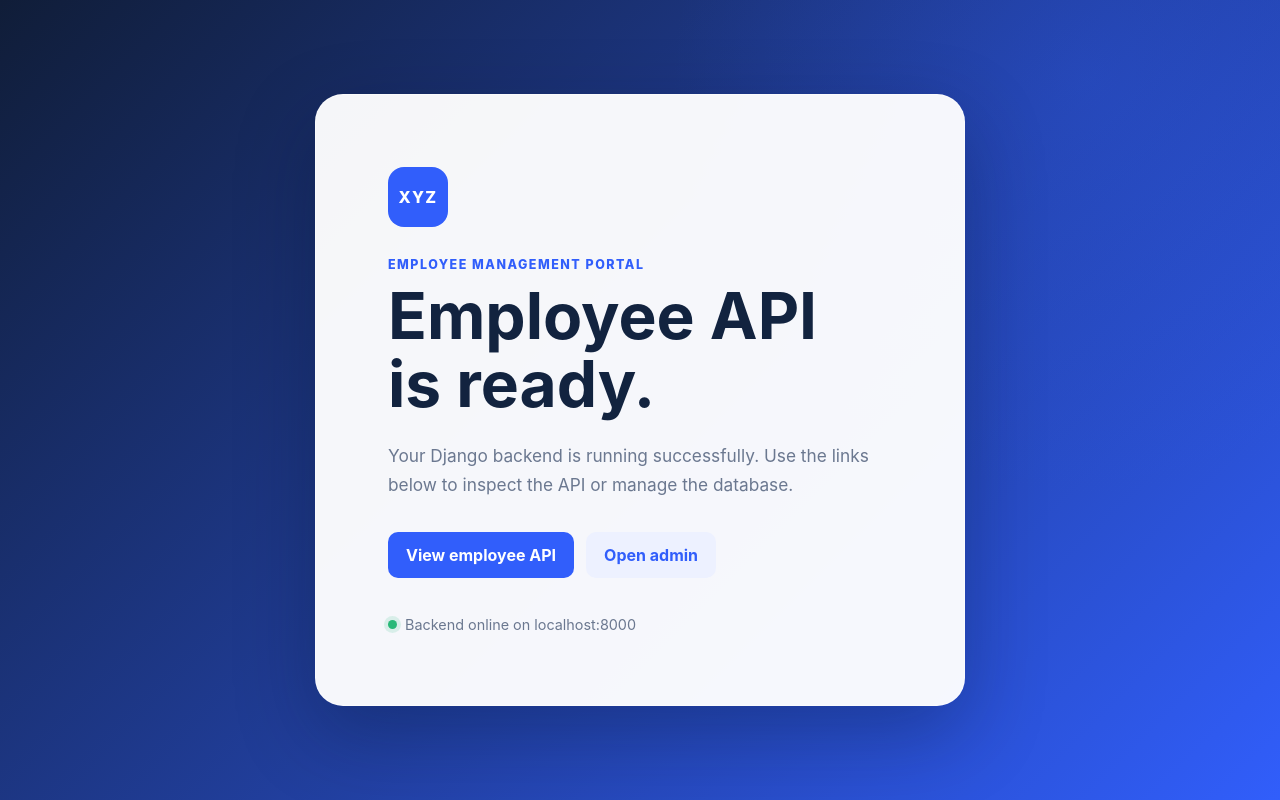
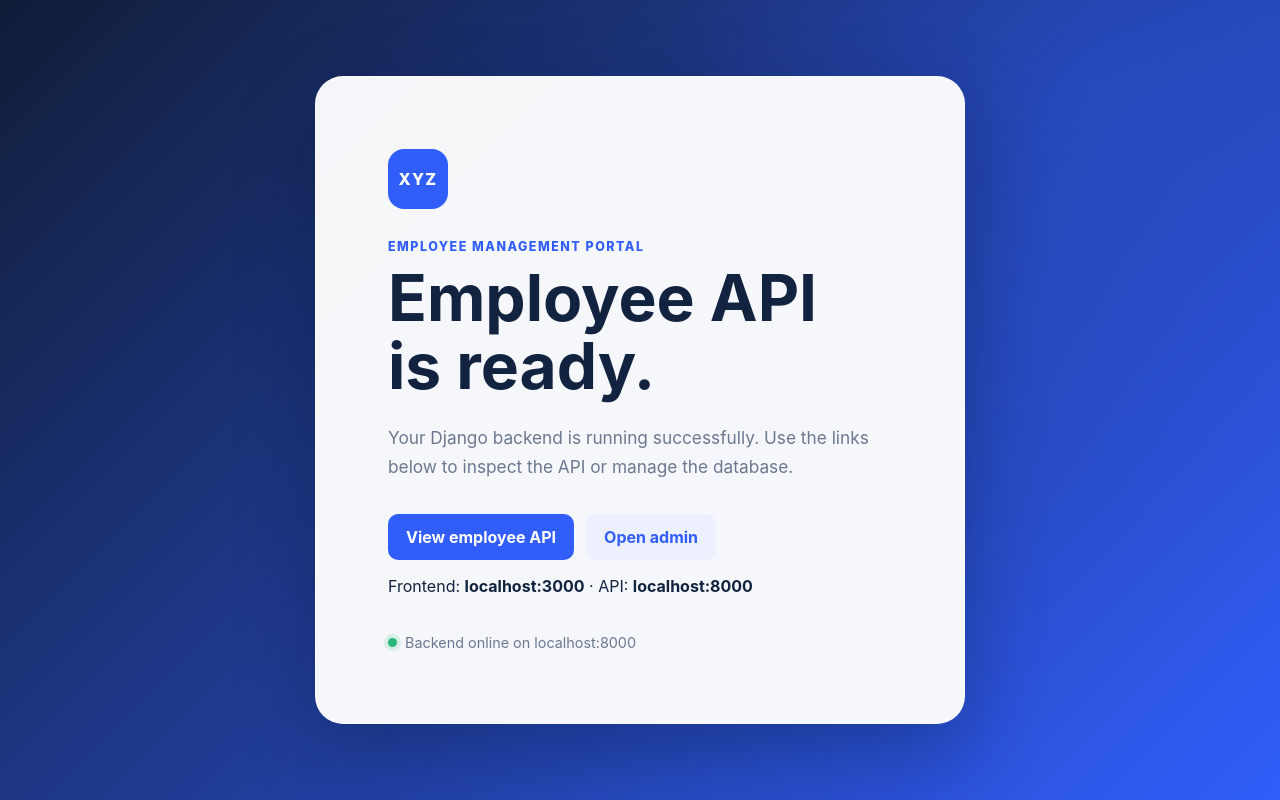
Before and after one commit to ArunkumarKathiravan/Employee-Management-Portal, a Django app: page / in a window 1280 px wide. Run offline with Django 3.2, Linux system fonts and the light colour scheme.

Commit message:
Show local frontend and API links

```diff
--- a/django_react_proj/templates/home.html
+++ b/django_react_proj/templates/home.html
@@ -18,6 +18,7 @@
         <a class="action action-primary" href="/api/employees/">View employee API</a>
         <a class="action action-secondary" href="/admin/">Open admin</a>
       </div>
+      <p class="api-note">Frontend: <strong>localhost:3000</strong> &middot; API: <strong>localhost:8000</strong></p>
       <div class="status"><span></span> Backend online on localhost:8000</div>
     </section>
   </main>
```
